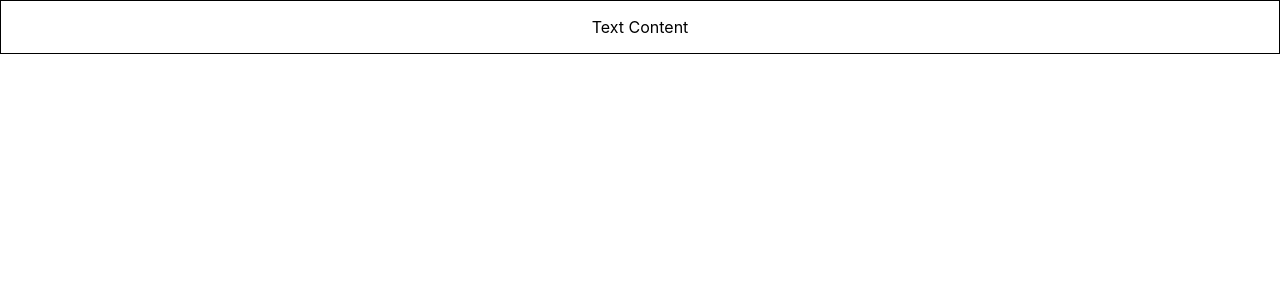
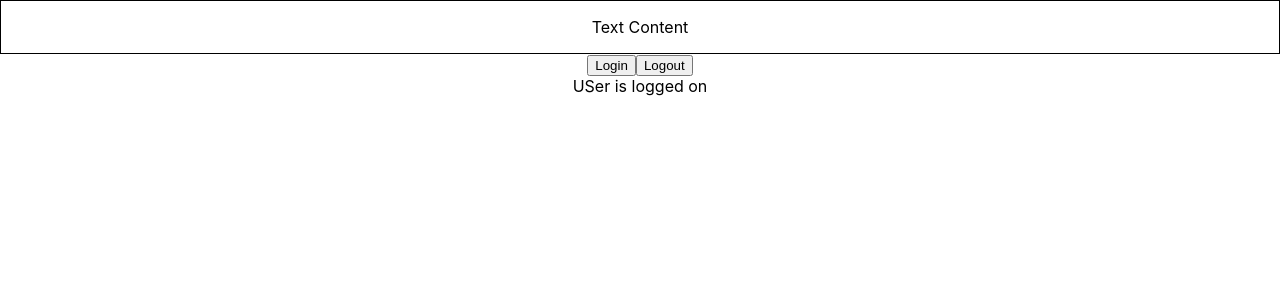
Before and after one commit to Ramdanii19/React-Typescript, a React (Create React App) app: page / in a window 1280 px wide. Shown: the top 300 px of the page. Built offline with nearby package versions, Linux system fonts and the light colour scheme.

Commit message:
use state hook

```diff
--- a/src/App.tsx
+++ b/src/App.tsx
@@ -7,6 +7,7 @@ import { Input } from './components/Input';
 import { Oscar } from './components/Oscar';
 import { Person } from './components/Person';
 import { PersonList } from './components/PersonList';
+import { LoggedIn } from './components/state/LoggedIn';
 import { Status } from './components/Status';
 
 function App() {
@@ -44,6 +45,7 @@ function App() {
       {/* <Button handleClick={(event, id) => { console.log('Click', event, id) }}></Button>
       <Input value='' handleChange={(event) => console.log(event)} /> */}
       <Container styles={{ border: '1px solid black', padding: '1rem' }} />
+      <LoggedIn />
     </div>
   );
 }
--- /dev/null
+++ b/src/components/state/LoggedIn.tsx
@@ -0,0 +1,19 @@
+import React, { useState } from 'react'
+
+export const LoggedIn = () => {
+
+  const [isLoggedIn, setIsLoggedIn] = useState(true);
+  const handleLogin = () => {
+    setIsLoggedIn(true)
+  }
+  const handleLogout = () => {
+    setIsLoggedIn(false)
+  }
+  return (
+    <div>
+      <button onClick={handleLogin}>Login</button>
+      <button onClick={handleLogout}>Logout</button>
+      <div className="">USer is {isLoggedIn ? 'logged on' : 'logged out'}</div>
+    </div>
+  )
+}
```
